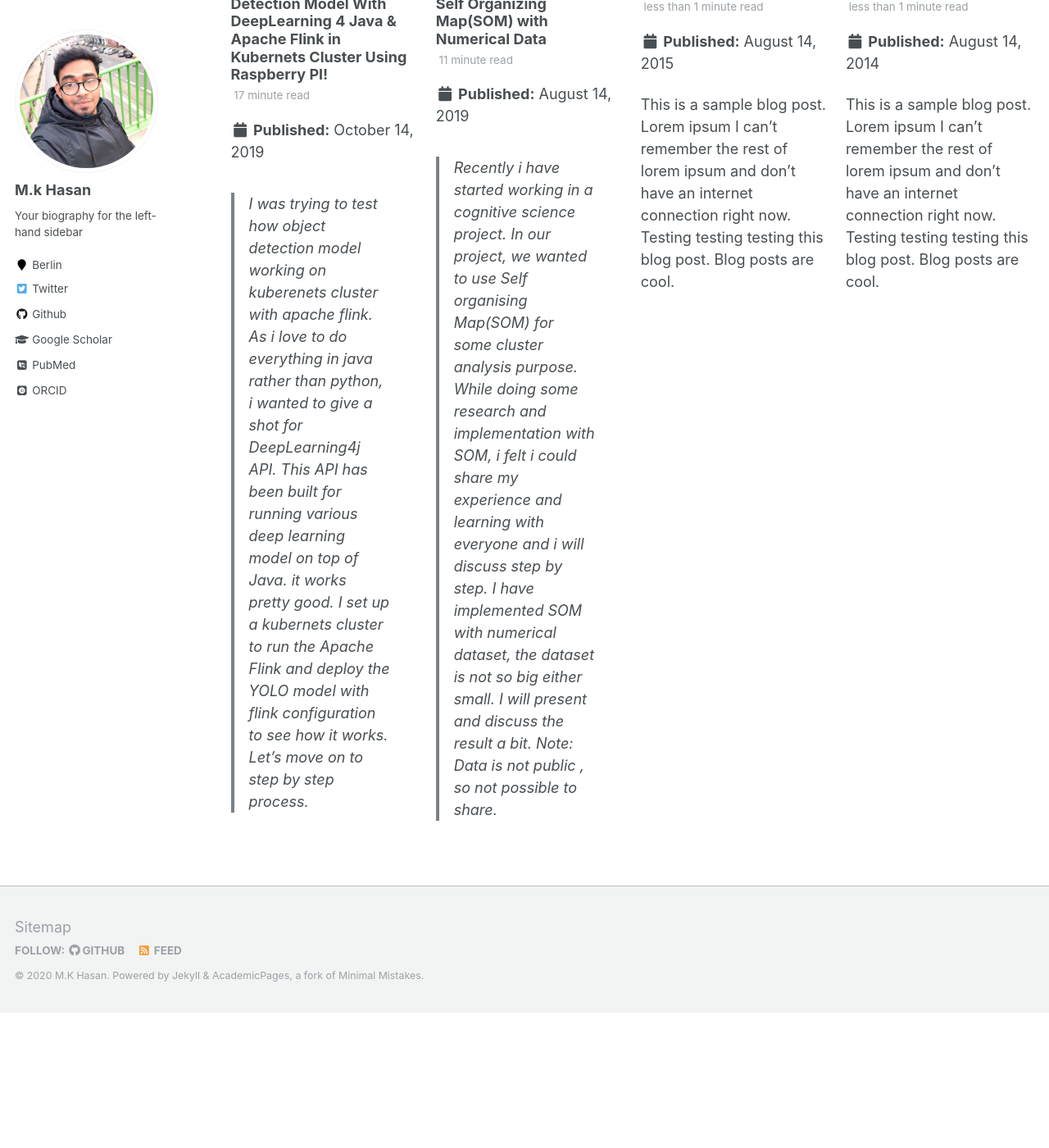
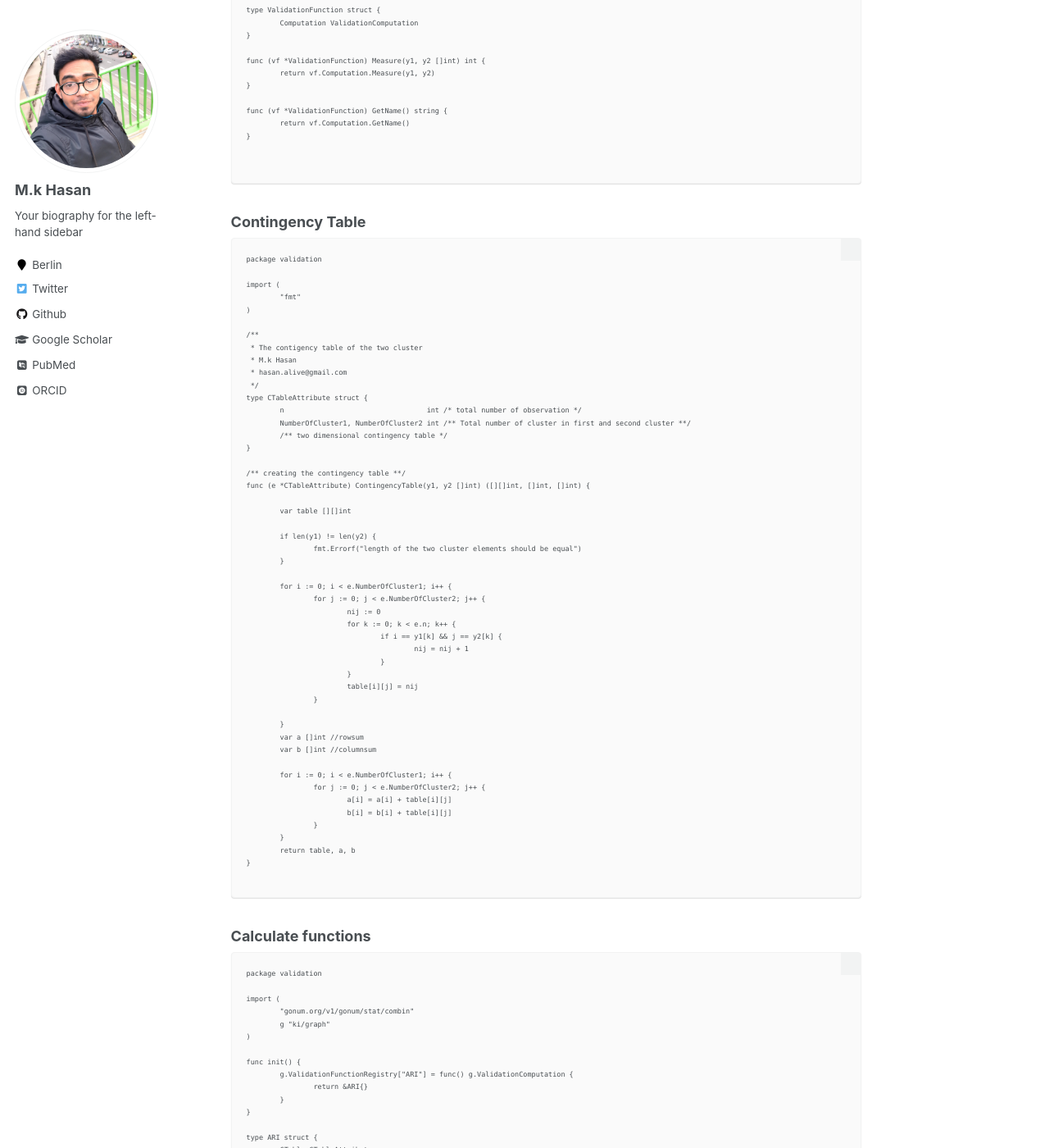
Before and after one commit to mk-hasan/mk-hasan.github.io, a Jekyll site: the page built from _posts/2020-07-7-AdjustedRandIndex.md, in a window 1280 px wide and 1400 px high, scrolled down 2828 px. Shown: the whole window at 82% size. Built offline with Jekyll 4.4.1, drawn with Linux system fonts in a browser that asks for light colours; some web fonts are replaced; before the commit the page ends 4063 px from its top, so only the background shows below that; some of the changed text lies outside the part shown.

Commit message:
imagess mising

````diff
--- a/_posts/2020-07-7-AdjustedRandIndex.md
+++ b/_posts/2020-07-7-AdjustedRandIndex.md
@@ -63,6 +63,11 @@ Now, lets go trought the code and example with much simpler way.
 - R (package)
 
 
+- It is very easy to use ARI with Python. Thanks to the Sci-kit learn , which has almost all of the machine learning algorithm. Let's look at the simple example about how to use ARI module from scikit-learn using python.
+
+
+
+
 
 But for understanding the implementation from coding point of view, i am going to implement this with GoLang. With GoLang code we can easily understand how the ARI should be implemented in details with any OOP language.
 
@@ -71,3 +76,163 @@ We need to have three class for the implementation.
  - One for the interface
  - One for the Contingency Table creation
  - One for the calculating ARI coefficients
+
+I always use interface for such kind of things like any distance metrics or validation metrics. As there are multiple metrics available for this kind of task, having interface is helpful to implement multiple metrics.
+
+### Interface:
+
+```
+package graph
+
+/**
+ * An abstract interface to measure the clustering performance
+ * M.K Hasan
+ * hasan.alive@gmail.com
+ */
+
+var ValidationFunctionRegistry = map[string]func() ValidationComputation{}
+
+type ValidationComputation interface {
+	Measure(y1, y2 []int) int
+	GetName() string
+}
+
+type ValidationFunction struct {
+	Computation ValidationComputation
+}
+
+func (vf *ValidationFunction) Measure(y1, y2 []int) int {
+	return vf.Computation.Measure(y1, y2)
+}
+
+func (vf *ValidationFunction) GetName() string {
+	return vf.Computation.GetName()
+}
+
+
+```
+
+### Contingency Table
+
+```
+package validation
+
+import (
+	"fmt"
+)
+
+/**
+ * The contigency table of the two cluster
+ * M.k Hasan
+ * hasan.alive@gmail.com
+ */
+type CTableAttribute struct {
+	n                                  int /* total number of observation */
+	NumberOfCluster1, NumberOfCluster2 int /** Total number of cluster in first and second cluster **/
+	/** two dimensional contingency table */
+}
+
+/** creating the contingency table **/
+func (e *CTableAttribute) ContingencyTable(y1, y2 []int) ([][]int, []int, []int) {
+
+	var table [][]int
+
+	if len(y1) != len(y2) {
+		fmt.Errorf("length of the two cluster elements should be equal")
+	}
+
+	for i := 0; i < e.NumberOfCluster1; i++ {
+		for j := 0; j < e.NumberOfCluster2; j++ {
+			nij := 0
+			for k := 0; k < e.n; k++ {
+				if i == y1[k] && j == y2[k] {
+					nij = nij + 1
+				}
+			}
+			table[i][j] = nij
+		}
+
+	}
+	var a []int //rowsum
+	var b []int //columnsum
+
+	for i := 0; i < e.NumberOfCluster1; i++ {
+		for j := 0; j < e.NumberOfCluster2; j++ {
+			a[i] = a[i] + table[i][j]
+			b[i] = b[i] + table[i][j]
+		}
+	}
+	return table, a, b
+}
+
+```
+
+### Calculate functions
+
+```
+package validation
+
+import (
+	"gonum.org/v1/gonum/stat/combin"
+	g "ki/graph"
+)
+
+func init() {
+	g.ValidationFunctionRegistry["ARI"] = func() g.ValidationComputation {
+		return &ARI{}
+	}
+}
+
+type ARI struct {
+	CTable CTableAttribute
+}
+
+func (e *ARI) Measure(y1, y2 []int) int {
+	return e.CalculateRand1(y1, y2)
+}
+
+/** Calculate the adjusted Rand Index **/
+
+func (e *ARI) CalculateRand1(y1, y2 []int) int {
+	var rand1 int
+	count, a, b := e.CTable.ContingencyTable(y1, y2)
+	for i := 0; i < e.CTable.NumberOfCluster1; i++ {
+		for j := 0; j < e.CTable.NumberOfCluster2; j++ {
+			if count[i][j] >= 2 {
+				rand1 += combin.Binomial(count[i][j], 2)
+			}
+		}
+	}
+	rand2a := 0
+	for i := 0; i < e.CTable.NumberOfCluster1; i++ {
+		if a[i] >= 2 {
+			rand2a += combin.Binomial(a[i], 2)
+		}
+	}
+
+	rand2b := 0
+	for j := 0; j < e.CTable.NumberOfCluster2; j++ {
+		if b[j] >= 2 {
+			rand2b += combin.Binomial(b[j], 2)
+		}
+	}
+
+	rand3 := rand2a * rand2b
+	rand3 = rand3 / combin.Binomial(e.CTable.n, 2)
+	randN := rand1 - rand3
+
+	// D
+	rand4 := (rand2a + rand2b) / 2
+	randD := rand4 - rand3
+
+	rand := randN / randD
+	return rand
+
+}
+
+func (e *ARI) GetName() string {
+	return "ARI"
+}
+
+
+```
````
